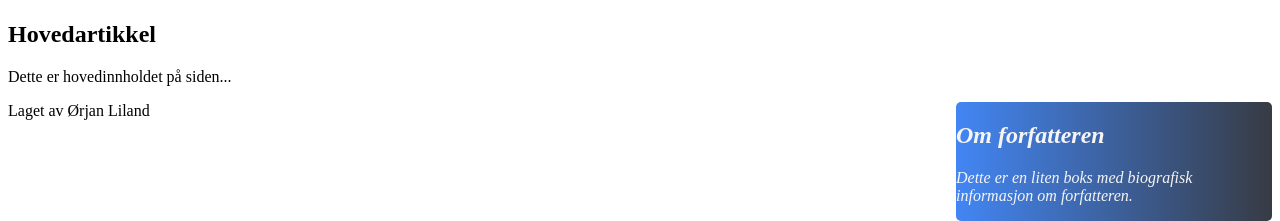
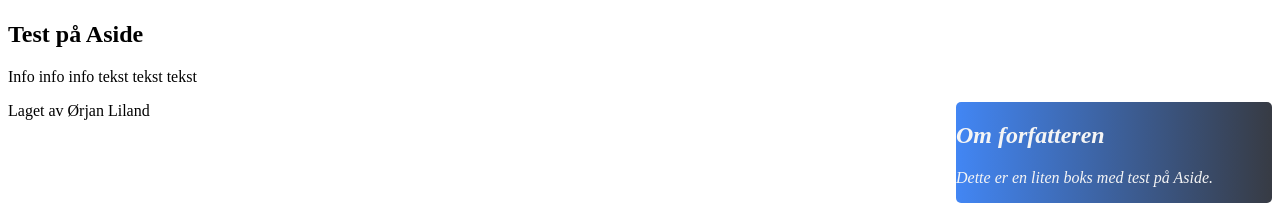
Before and after one commit to okliland-kodeloftet/fontenehuset-g17_d2, a website: page index.html in a window 1280 px wide. Shown: the part 1593-1814 px from the top of the page. Drawn offline with Linux system fonts and the light colour scheme.

Commit message:
test på aside

```diff
--- a/index.html
+++ b/index.html
@@ -84,12 +84,12 @@
       </section>
 
       <article>
-        <h1>Hovedartikkel</h1>
-        <p>Dette er hovedinnholdet på siden...</p>
+        <h1>Test på Aside</h1>
+        <p>Info info info tekst tekst tekst</p>
 
         <aside>
           <h2>Om forfatteren</h2>
-          <p>Dette er en liten boks med biografisk informasjon om forfatteren.</p>
+          <p>Dette er en liten boks med test på Aside.</p>
         </aside>
 
       </article>
```
